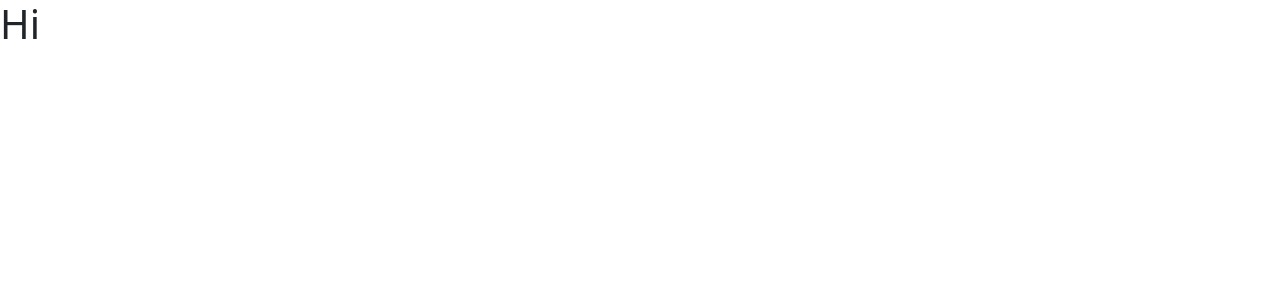
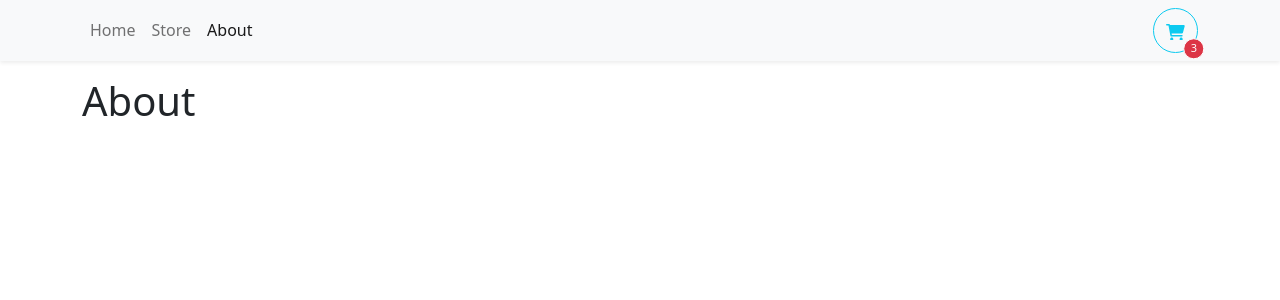
Before and after one commit to Sloan-Crawford/react-and-typescript-project-1-cart, a React (Vite) app: page /about in a window 1280 px wide. Shown: the top 300 px of the page. Built offline with nearby package versions, Linux system fonts and the light colour scheme.

Commit message:
Added Navbar

```diff
--- a/index.html
+++ b/index.html
@@ -6,7 +6,7 @@
     <meta name="viewport" content="width=device-width, initial-scale=1.0" />
     <title>Vite + React + TS</title>
   </head>
-  <body>
+  <body class="bg-white">
     <div id="root"></div>
     <script type="module" src="/src/main.tsx"></script>
   </body>
--- a/src/App.tsx
+++ b/src/App.tsx
@@ -1,7 +1,23 @@
-import { useState } from 'react'
+import { Routes, Route } from 'react-router-dom'
+import { Container } from 'react-bootstrap'
+import { Home } from './pages/Home'
+import { Store } from './pages/Store'
+import { About } from './pages/About'
+import { Navbar } from './components/Navbar';
 
 function App() {
-  return <h1>Hi</h1>
+  return (
+    <div>
+      <Navbar/>
+      <Container className="mb-4">
+        <Routes>
+          <Route path="/" element={<Home/>} />
+          <Route path="/store" element={<Store/>} />
+          <Route path="/about" element={<About/>} />
+        </Routes>
+      </Container>
+    </div>
+    )
 }
 
 export default App
--- /dev/null
+++ b/src/components/Navbar.tsx
@@ -0,0 +1,47 @@
+import { Button, Container, Nav, Navbar as NavbarBs} from "react-bootstrap"
+import { NavLink } from "react-router-dom"
+
+export function Navbar() {
+ return (
+ <NavbarBs className="bg-light shadow-sm mb-3" sticky="top">
+  <Container>
+   <Nav className="me-auto">
+    <Nav.Link to="/" as={NavLink}>
+     Home
+    </Nav.Link>
+    <Nav.Link to="/store" as={NavLink}>
+     Store
+    </Nav.Link>
+    <Nav.Link to="/about" as={NavLink}>
+     About
+    </Nav.Link>
+   </Nav>
+   <Button style={{ position: "relative", width: "2.8rem", height: "2.8rem"}}
+   variant="outline-info"
+   className="rounded-circle ">
+                <svg
+              xmlns="http://www.w3.org/2000/svg"
+              viewBox="0 0 576 512"
+              fill="currentColor"
+            >
+              <path d="M96 0C107.5 0 117.4 8.19 119.6 19.51L121.1 32H541.8C562.1 32 578.3 52.25 572.6 72.66L518.6 264.7C514.7 278.5 502.1 288 487.8 288H170.7L179.9 336H488C501.3 336 512 346.7 512 360C512 373.3 501.3 384 488 384H159.1C148.5 384 138.6 375.8 136.4 364.5L76.14 48H24C10.75 48 0 37.25 0 24C0 10.75 10.75 0 24 0H96zM128 464C128 437.5 149.5 416 176 416C202.5 416 224 437.5 224 464C224 490.5 202.5 512 176 512C149.5 512 128 490.5 128 464zM512 464C512 490.5 490.5 512 464 512C437.5 512 416 490.5 416 464C416 437.5 437.5 416 464 416C490.5 416 512 437.5 512 464z" />
+            </svg>
+            <div className="rounded-circle bg-danger d-flex justify-content-center align-items-center" style={{
+             fontSize:"11px",
+             color:"white",
+             width:"1.3rem",
+             height:"1.3rem",
+             position:"absolute",
+             bottom: 0,
+             right: 0,
+             transform: "translate(35%, 35%)",
+             border:"1px solid white"
+             }}
+             >
+              3
+              </div>
+   </Button>
+  </Container>
+ </NavbarBs>
+ )
+}
--- a/src/main.tsx
+++ b/src/main.tsx
@@ -1,11 +1,14 @@
-import React from 'react'
-import ReactDOM from 'react-dom/client'
-import App from './App'
-import "bootstrap/dist/css/bootstrap.min.css"
+import React from 'react';
+import ReactDOM from 'react-dom/client';
+import App from './App';
+import "bootstrap/dist/css/bootstrap.min.css";
+import { BrowserRouter as Router } from "react-router-dom";
 
 
-ReactDOM.createRoot(document.getElementById('root') as HTMLElement).render(
+ReactDOM.createRoot(document.getElementById('root')!).render(
   <React.StrictMode>
-    <App />
+  <Router>
+      <App />
+  </Router>
   </React.StrictMode>
 )
--- /dev/null
+++ b/src/pages/About.tsx
@@ -0,0 +1,3 @@
+export function About() {
+ return <h1>About</h1>
+}
--- /dev/null
+++ b/src/pages/Home.tsx
@@ -0,0 +1,3 @@
+export function Home() {
+ return <h1>Home</h1>
+}
--- /dev/null
+++ b/src/pages/Store.tsx
@@ -0,0 +1,3 @@
+export function Store() {
+ return <h1>Store</h1>
+}
```
Also changed, not shown: 1 other file (tests, documents, lock files or other folders).
